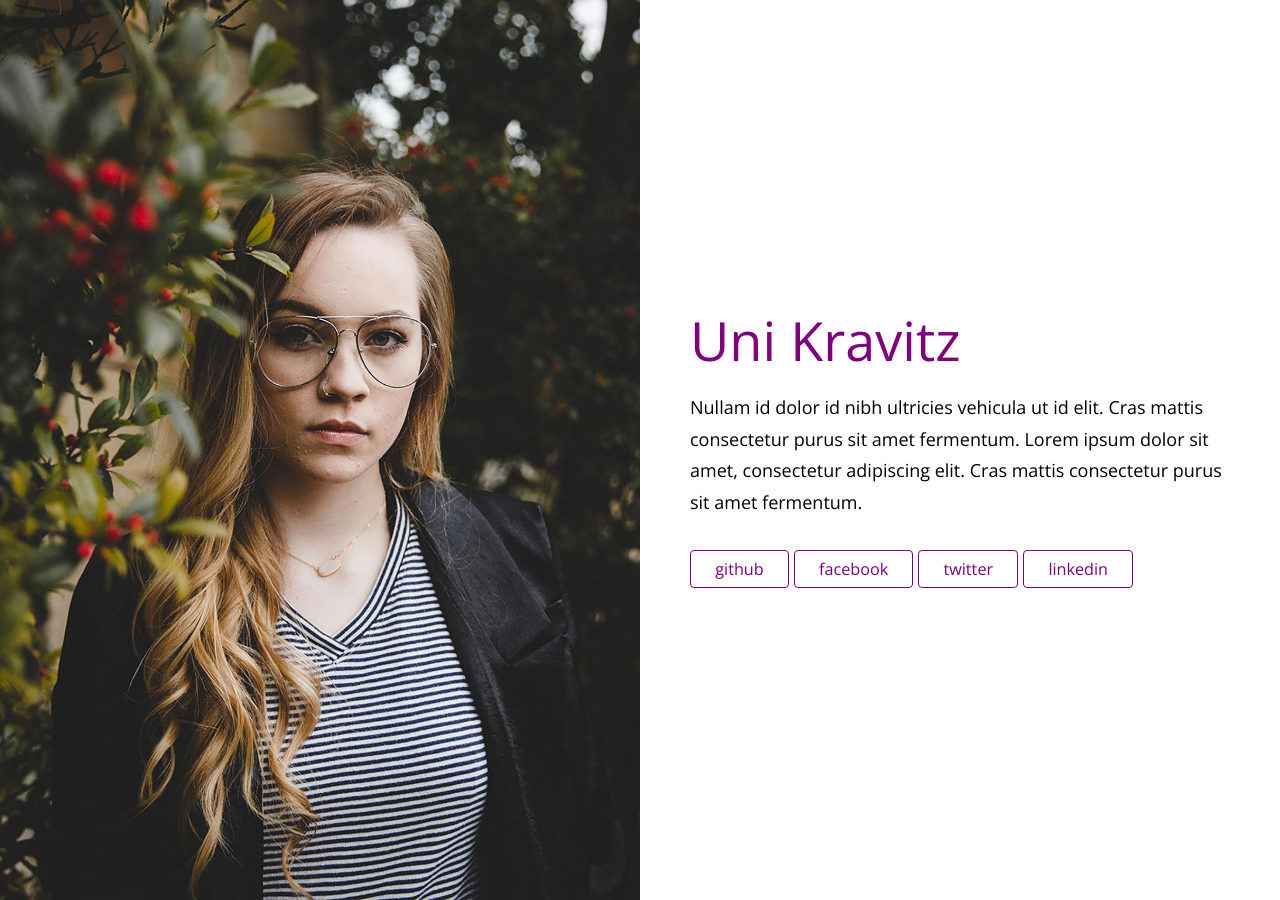
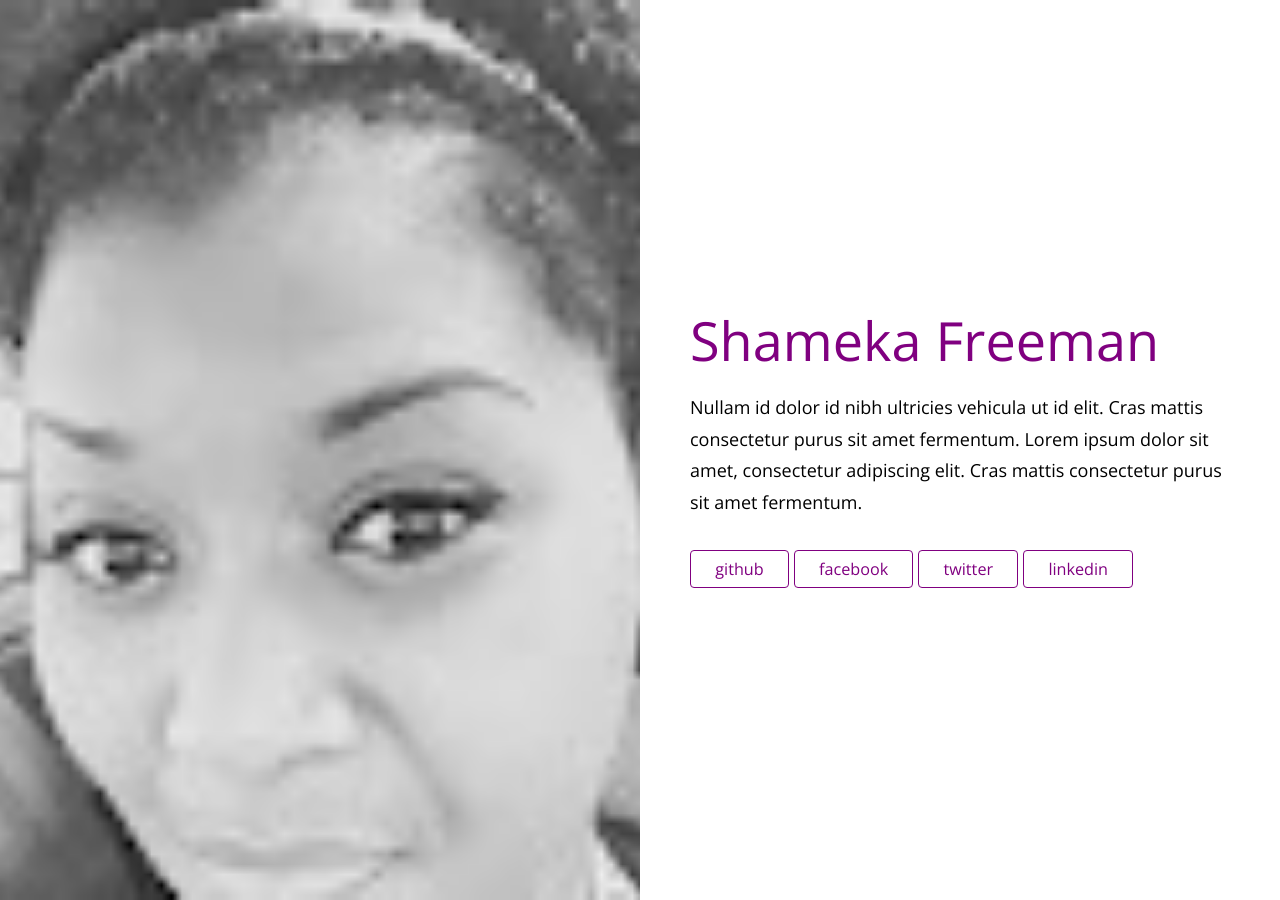
Before and after one commit to sfreeman0565/ShameckaFreeman.com, a Jekyll site: the page built from index.html, in a window 1280 px wide. Built offline with Jekyll 4.4.1, drawn with Linux system fonts in a browser that asks for light colours.

Commit message:
install with photo

```diff
--- a/Gemfile
+++ b/Gemfile
@@ -3,3 +3,5 @@ source 'http://rubygems.org'
 gem "jekyll"
 gem "jekyll-paginate"
 gem "support-for"
+
+gem "webrick", "~> 1.7"
--- a/_config.yml
+++ b/_config.yml
@@ -1,8 +1,8 @@
 # Your Name or Company
-title: Uni Kravitz
+title: Shameka Freeman
 
 # Description of your website. This is used for social sharing.
-description:  The beautiful website of artist, poet, craftsperson, cyclist, and avid juggler, Uni Kravitz.
+description:  The beautiful artist, poet, craftsperson, cyclist, and avid juggler
 
 # A brief blurb about yourself
 content: Nullam id dolor id nibh ultricies vehicula ut id elit. Cras mattis consectetur purus sit amet fermentum. Lorem ipsum dolor sit amet, consectetur adipiscing elit. Cras mattis consectetur purus sit amet fermentum.
@@ -23,7 +23,7 @@ social:
 # baseurl: "/uni"
 markdown: kramdown
 sharing_image: share.jpg
-google_analytics: "UA-58263416-1" # google analytics tracking
+google_analytics: " " # google analytics tracking
 
 #### LAYOUT OPTIONS #####
 
```
Also changed, not shown: Gemfile.lock, README.md (deleted), assets/img/full-md.jpg (deleted), assets/img/full-sm.jpg (deleted), assets/img/half-lg.jpg, assets/img/half-md.jpg, assets/img/half-sm.jpg, 1 other file.
